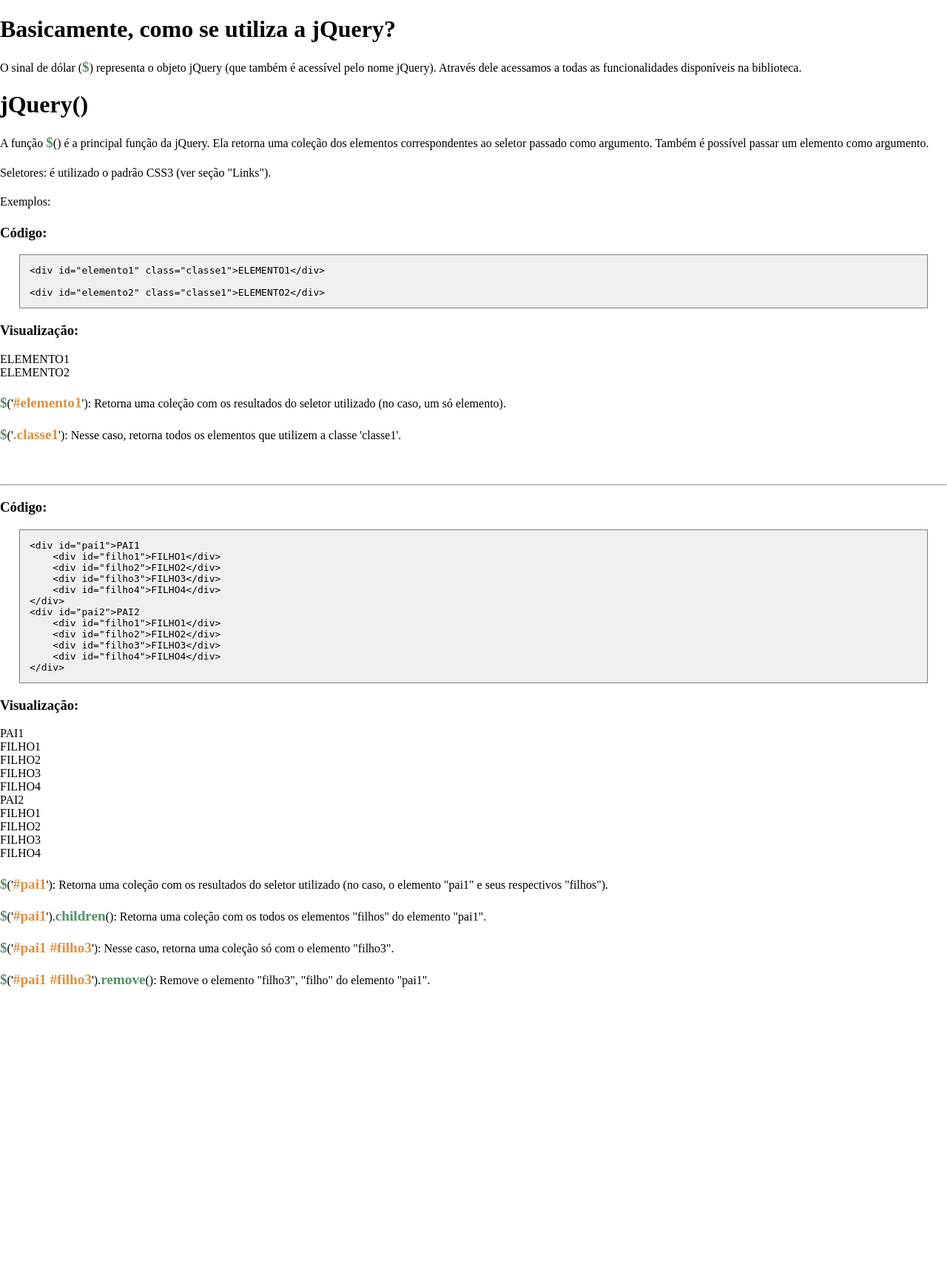
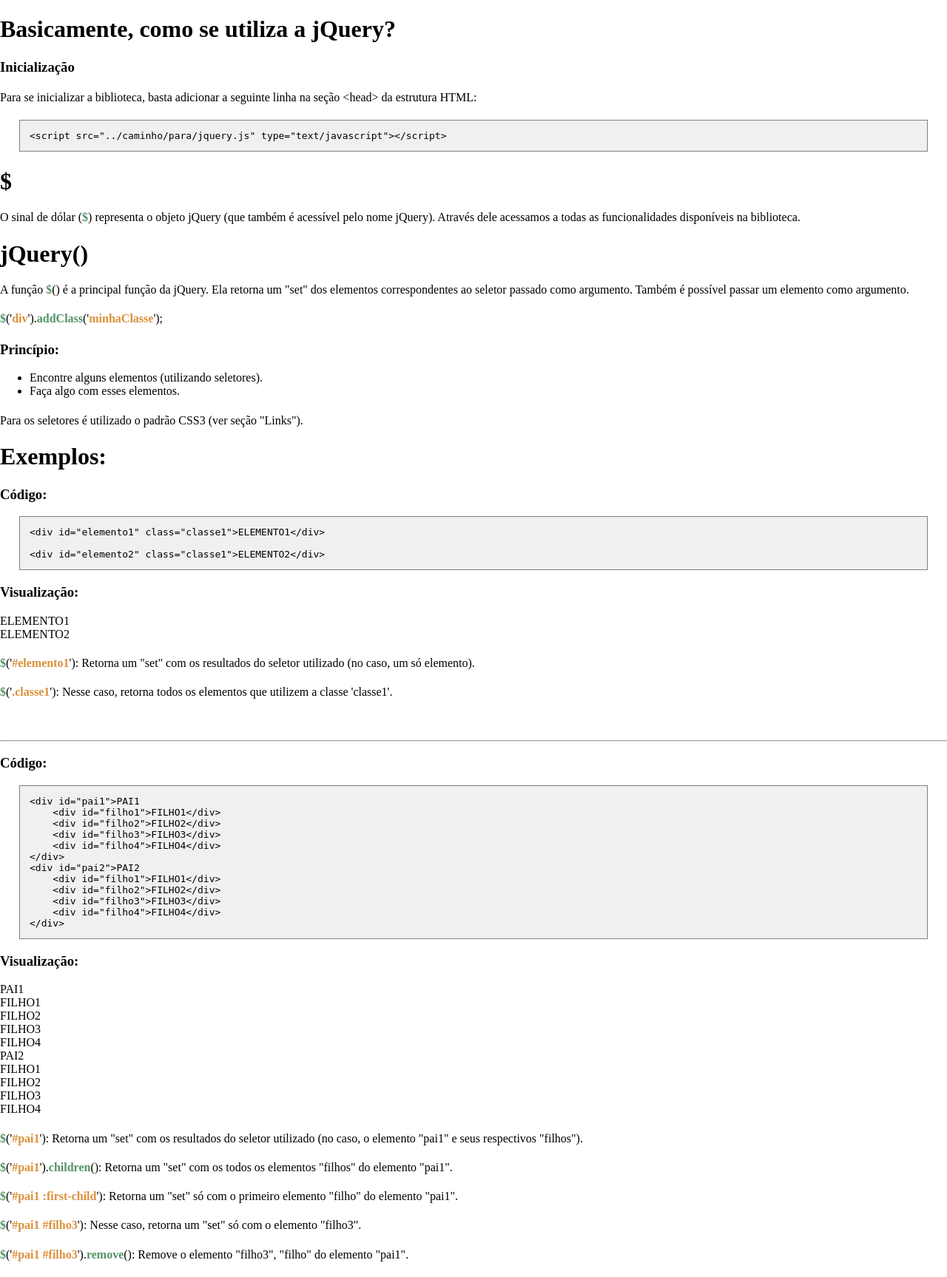
Before and after one commit to otaviopam/lab_remoto, a PHP site: page /tutorial_jquery/conteudo/introducao.html in a window 1280 px wide. Shown: the whole page at 74% size. Before the commit the page ends 1335 px from the top, so only its background shows below. Run offline with PHP 8.4, Linux system fonts and the light colour scheme.

Commit message:
tutorial

```diff
--- a/include/css/tutorialjquery.css
+++ b/include/css/tutorialjquery.css
@@ -6,12 +6,12 @@
 h4 span.metodos {
     font-weight: bold;
     color: #549266;
-    font-size: larger;
+    font-size: normal;
 }
 h4 span.string {
     font-weight: bold;
     color: #db903b;
-    font-size: larger;
+    font-size: normal;
 }
 
 h4 {
--- a/tutorial_jquery/conteudo/introducao.html
+++ b/tutorial_jquery/conteudo/introducao.html
@@ -9,18 +9,35 @@
 
 <h1>Basicamente, como se utiliza a jQuery?</h1>
 
+<h3>Inicialização</h3>
+
+<h4>Para se inicializar a biblioteca, basta adicionar a seguinte linha na seção &lt;head&gt; da estrutura HTML:</h4>
+
+<pre class="snippet">
+&lt;script src="../caminho/para/jquery.js" type="text/javascript"&gt;&lt;/script&gt;
+</pre>
+
+<h1>$</h1>
+
 <h4>O sinal de dólar (<span class="metodos">$</span>) representa o objeto jQuery (que também é acessível pelo nome jQuery).
     Através dele acessamos a todas as funcionalidades disponíveis na biblioteca.</h4>
 
 <h1>jQuery()</h1>
 
-<h4>A função <span class="metodos">$</span>() é a principal função da jQuery. Ela retorna uma coleção dos elementos correspondentes ao seletor passado como argumento.
+<h4>A função <span class="metodos">$</span>() é a principal função da jQuery. Ela retorna um "set" dos elementos correspondentes ao seletor passado como argumento.
 Também é possível passar um elemento como argumento.</h4>
 
+<h4><span class="metodos">$</span>('<span class="string">div</span>').<span class="metodos">addClass</span>('<span class="string">minhaClasse</span>');</h4>
 
-<h4>Seletores: é utilizado o padrão CSS3 (ver seção "Links").</h4>
+<h3>Princípio:</h3>
+<ul>
+	<li>Encontre alguns elementos (utilizando seletores).</li>
+	<li>Faça algo com esses elementos.</li>
+</ul>
 
-<h4>Exemplos:</h4>
+<h4>Para os seletores é utilizado o padrão CSS3 (ver seção "Links").</h4>
+
+<h1>Exemplos:</h1>
 
 <h3>Código:</h3>
 <pre class="snippet">
@@ -35,7 +52,7 @@
 
 <div id="elemento2" class="classe1">ELEMENTO2</div>
 
-<h4><span class="metodos">$</span>('<span class="string">#elemento1</span>'): Retorna uma coleção com os resultados do seletor utilizado (no caso, um só elemento).</h4>
+<h4><span class="metodos">$</span>('<span class="string">#elemento1</span>'): Retorna um "set" com os resultados do seletor utilizado (no caso, um só elemento).</h4>
 
 <h4><span class="metodos">$</span>('<span class="string">.classe1</span>'): Nesse caso, retorna todos os elementos que utilizem a classe 'classe1'.</h4>
 
@@ -75,11 +92,13 @@
     </div>
 </div>
 
-<h4><span class="metodos">$</span>('<span class="string">#pai1</span>'): Retorna uma coleção com os resultados do seletor utilizado (no caso, o elemento "pai1" e seus respectivos "filhos").</h4>
+<h4><span class="metodos">$</span>('<span class="string">#pai1</span>'): Retorna um "set" com os resultados do seletor utilizado (no caso, o elemento "pai1" e seus respectivos "filhos").</h4>
 
-<h4><span class="metodos">$</span>('<span class="string">#pai1</span>').<span class="metodos">children</span>(): Retorna uma coleção com os todos os elementos "filhos" do elemento "pai1".</h4>
+<h4><span class="metodos">$</span>('<span class="string">#pai1</span>').<span class="metodos">children</span>(): Retorna um "set" com os todos os elementos "filhos" do elemento "pai1".</h4>
 
-<h4><span class="metodos">$</span>('<span class="string">#pai1 #filho3</span>'): Nesse caso, retorna uma coleção só com o elemento "filho3".</h4>
+<h4><span class="metodos">$</span>('<span class="string">#pai1 :first-child</span>'): Retorna um "set" só com o primeiro elemento "filho" do elemento "pai1".</h4>
+
+<h4><span class="metodos">$</span>('<span class="string">#pai1 #filho3</span>'): Nesse caso, retorna um "set" só com o elemento "filho3".</h4>
 
 <h4><span class="metodos">$</span>('<span class="string">#pai1 #filho3</span>').<span class="metodos">remove</span>(): Remove o elemento "filho3", "filho" do elemento "pai1".</h4>
 
```
Also changed, not shown: tutorial_jquery/conteudo/funcao.html (+5 -3 lines).
